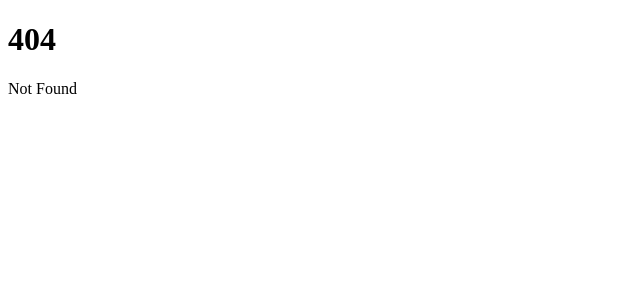
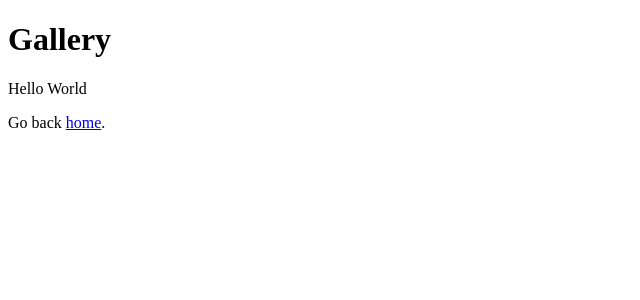
Before and after one commit to tjjjia/svelte-static-page, a SvelteKit app: page /page in a window 1280 px wide. Before the commit this address had no page. Shown: the top 300 px of the page, without its empty margins (0-640 px from the left). Built offline with nearby package versions, Linux system fonts and the light colour scheme.

Commit message:
add page + build instructions

```diff
--- a/src/routes/+page.svelte
+++ b/src/routes/+page.svelte
@@ -1,2 +1,3 @@
 <h1>Welcome to SvelteKit</h1>
 <p>Visit <a href="https://svelte.dev/docs/kit">svelte.dev/docs/kit</a> to read the documentation</p>
+<p>Go to a <a href="/page">page</a>.</p>
--- /dev/null
+++ b/src/routes/page/+page.server.js
@@ -0,0 +1,4 @@
+/** @type {import('./$types').PageServerLoad} */
+export async function load() {
+    return {};
+};
--- /dev/null
+++ b/src/routes/page/+page.svelte
@@ -0,0 +1,8 @@
+<script>
+    /** @type {{ data: import('./$types').PageData }} */
+    let { data } = $props();
+</script>
+
+<h1>Gallery</h1>
+<p>Hello World</p>
+<p>Go back <a href="./">home</a>.</p>
--- a/svelte.config.js
+++ b/svelte.config.js
@@ -6,7 +6,12 @@ const config = {
 		// adapter-auto only supports some environments, see https://svelte.dev/docs/kit/adapter-auto for a list.
 		// If your environment is not supported, or you settled on a specific environment, switch out the adapter.
 		// See https://svelte.dev/docs/kit/adapters for more information about adapters.
-		adapter: adapter()
+		adapter: adapter({
+			fallback: "404.html"
+		}),
+		paths: {
+			base: process.argv.includes("dev") ? "" : process.env.BASE_PATH
+		}
 	}
 };
 
```
